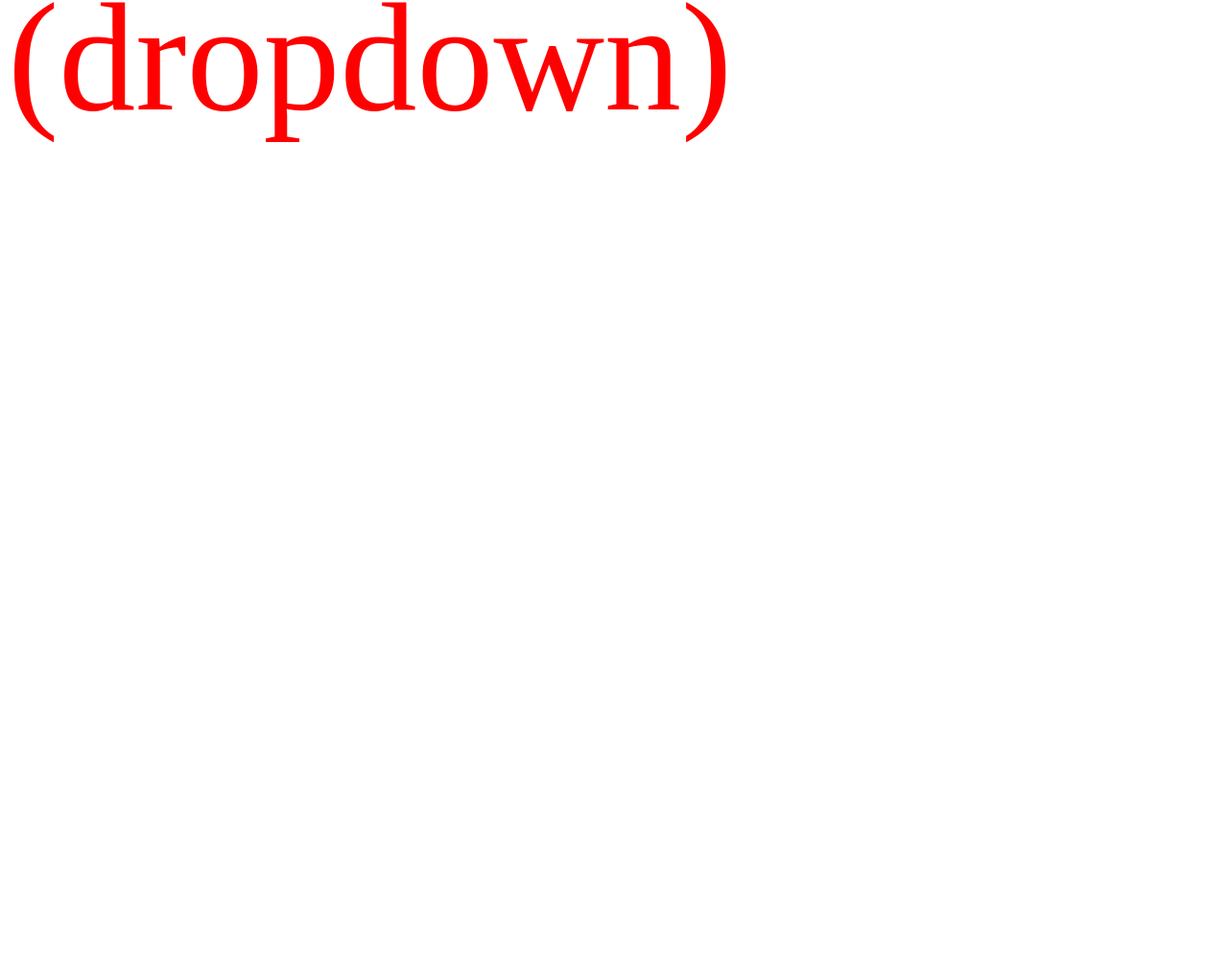
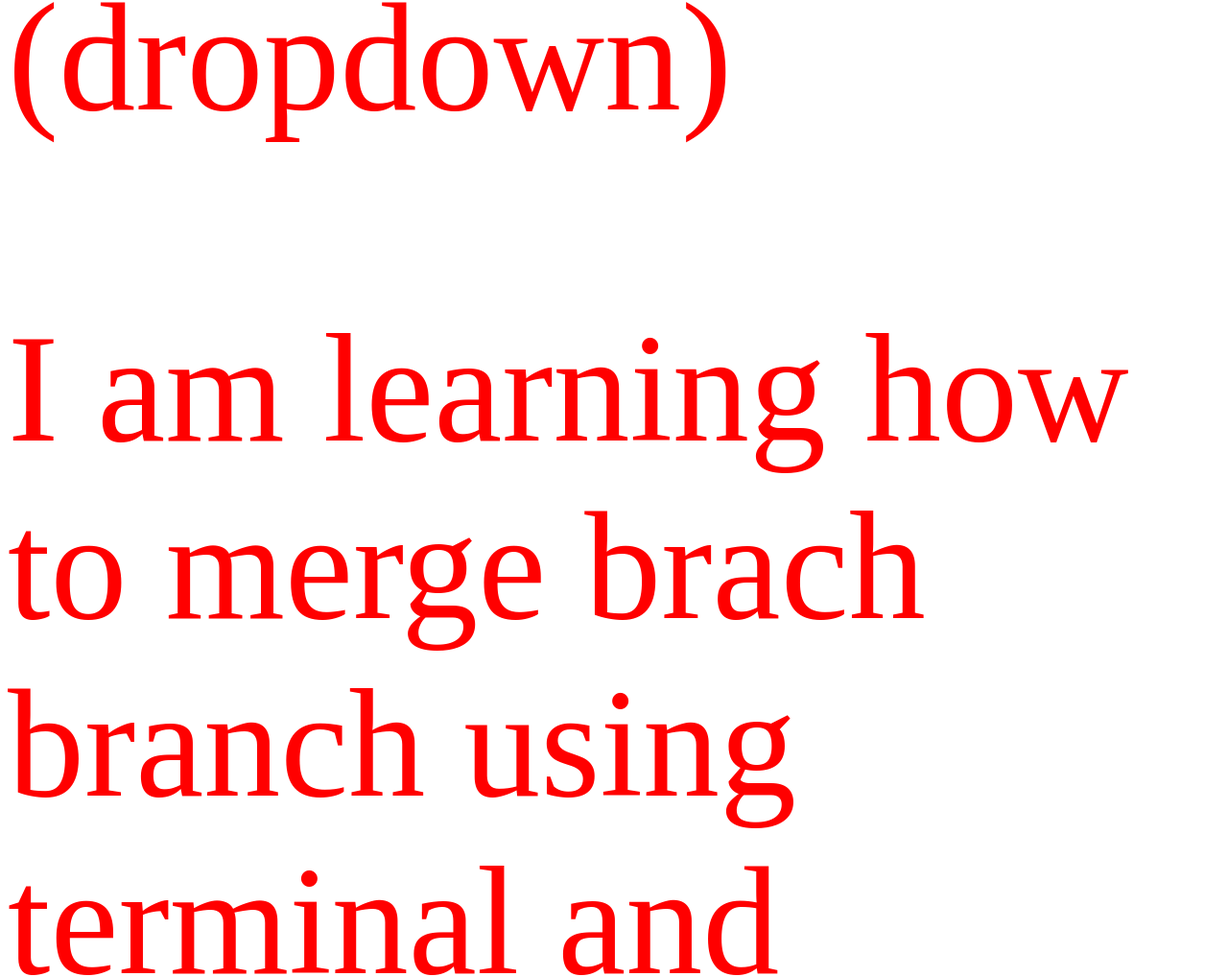
Before and after one commit to LMTanjil/LocalRepo, a plain HTML site: page index.html in a window 1280 px wide. Shown: the part 1092-2110 px from the top of the page at 96% size. Before the commit the page ends 1405 px from the top, so only its background shows below. Drawn offline with Linux system fonts and the light colour scheme.

Commit message:
added a new paragraph

```diff
--- a/index.html
+++ b/index.html
@@ -9,5 +9,6 @@
 <body>
     <p>this is new repo</p>
     <p>I am learning now branch in git(button)(dropdown)</p>
+    <p>I am learning how to merge brach branch using terminal and manage pull request using github</p>
 </body>
 </html>
```
